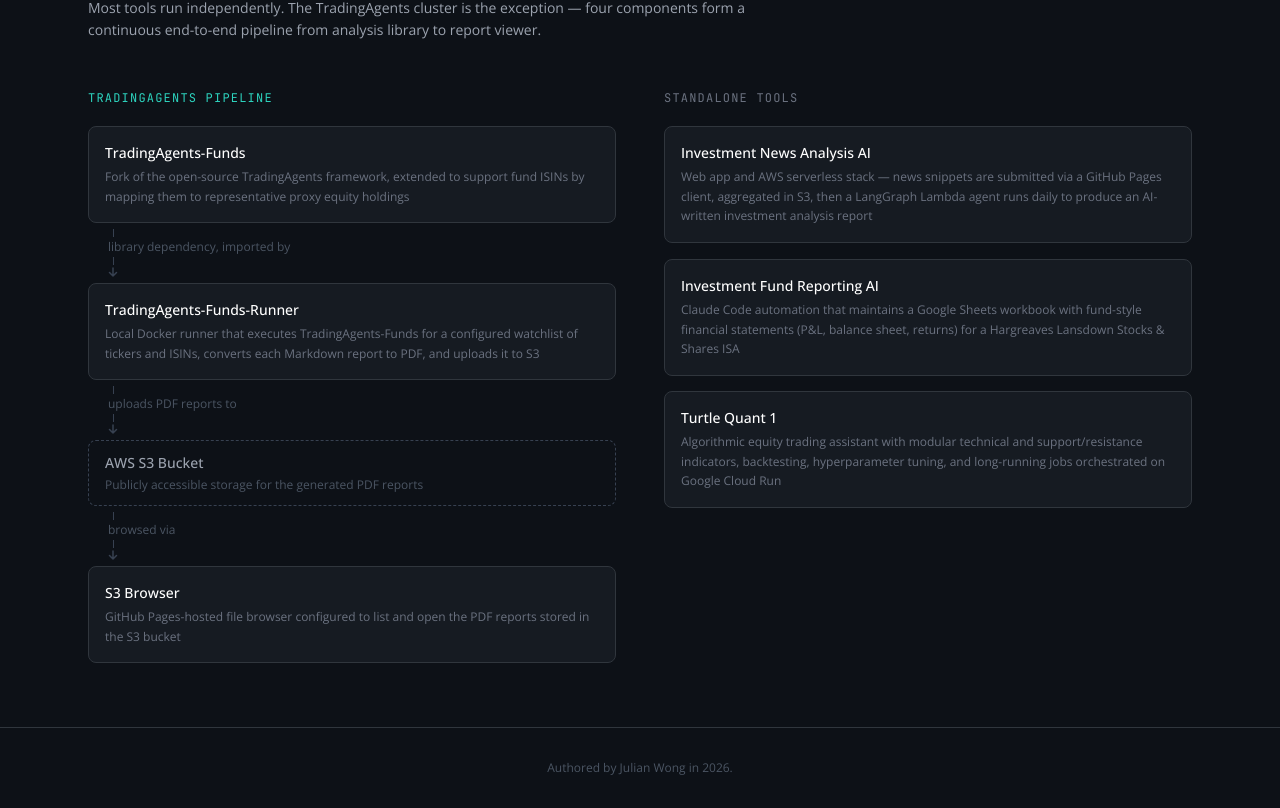
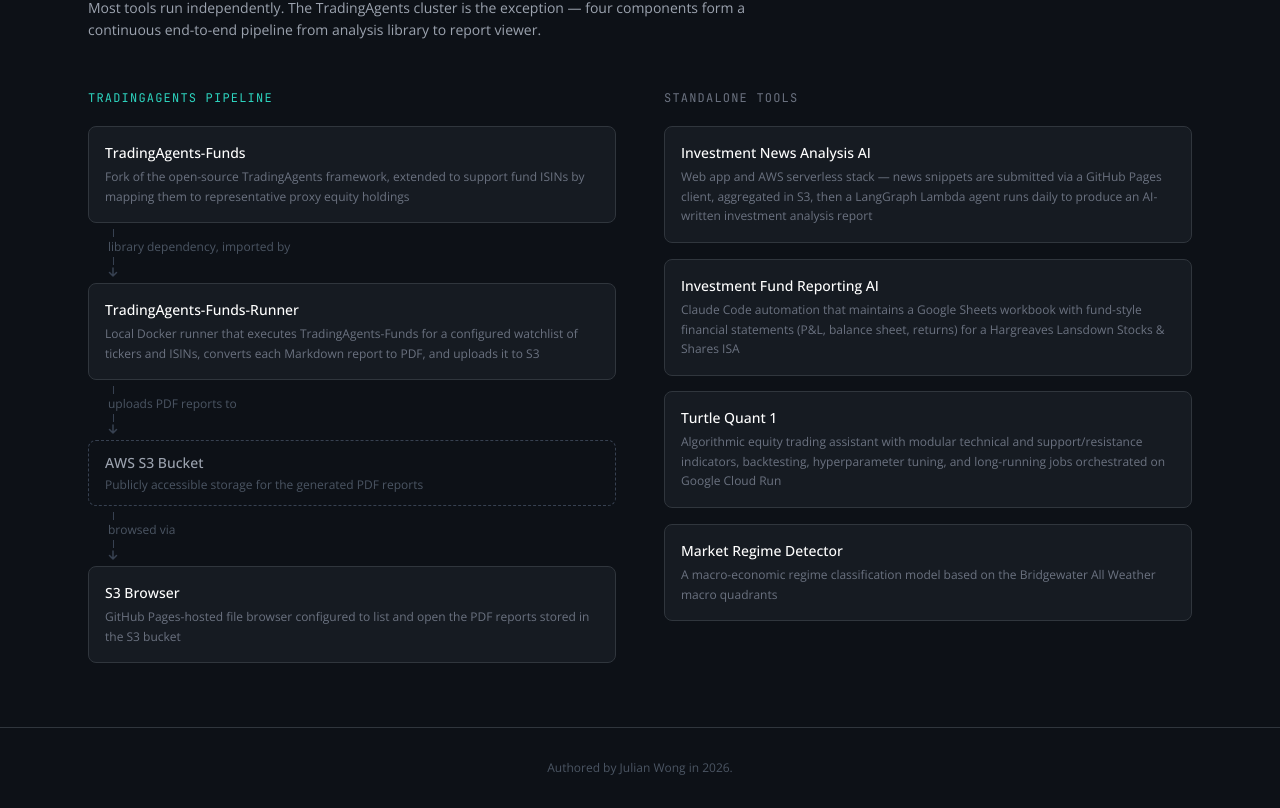
Before and after one commit to jyjulianwong/Investment-AI-Suite, a React (Vite) app: page / in a window 1280 px wide. Shown: the part 1224-2032 px from the top of the page. Built offline with nearby package versions, Linux system fonts and the light colour scheme; no server answers.

Commit message:
Updated projects

```diff
--- a/src/components/WorkflowDiagram.tsx
+++ b/src/components/WorkflowDiagram.tsx
@@ -88,6 +88,13 @@
                   role="Algorithmic equity trading assistant with modular technical and support/resistance indicators, backtesting, hyperparameter tuning, and long-running jobs orchestrated on Google Cloud Run"
                 />
               </RevealOnScroll>
+              <RevealOnScroll delay={390}>
+                <RepoNode
+                  name="Market Regime Detector"
+                  href={`${GITHUB_BASE}/Market-Regime-Detector`}
+                  role="A macro-economic regime classification model based on the Bridgewater All Weather macro quadrants"
+                />
+              </RevealOnScroll>
             </div>
           </div>
         </div>
```
Also changed, not shown: 2 other files (tests, documents, lock files or other folders).
